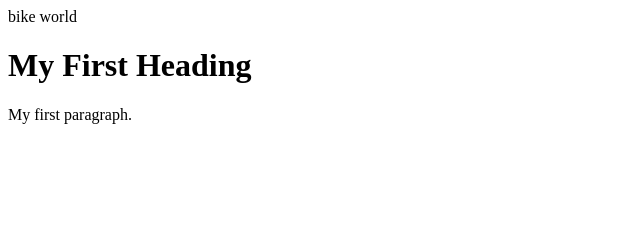
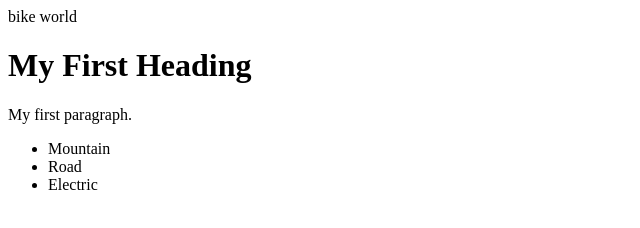
Before and after one commit to snappity/snappity.github.io, a plain HTML site: page index.html in a window 1280 px wide. Shown: the whole page, without its empty margins (0-640 px from the left). Drawn offline with Linux system fonts and the light colour scheme.

Commit message:
Update index.html

```diff
--- a/index.html
+++ b/index.html
@@ -5,6 +5,11 @@
 
 <h1>My First Heading</h1>
 <p>My first paragraph.</p>
+ <ul>
+  <li>Mountain</li>
+  <li>Road</li>
+  <li>Electric</li>
+</ul>
 
 </body>
 </html>
```
